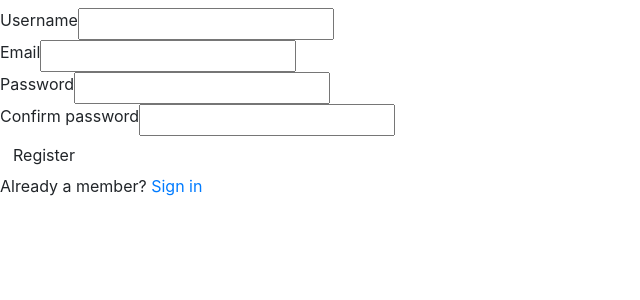
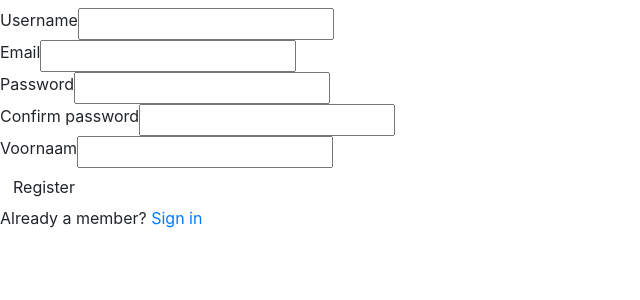
Before and after one commit to siemharmen/projectkbs, a PHP site: page /registreerpagina.php in a window 1280 px wide. Shown: the part 114-414 px from the top of the page, without its empty margins (0-640 px from the left). Run offline with PHP 8.4, Linux system fonts and the light colour scheme; data that the repository does not hold is empty.

Commit message:
Inloggen

```diff
--- a/navbar.php
+++ b/navbar.php
@@ -45,6 +45,10 @@ $categorieën = AlleCategorieënOpVragen();
         <p>Welcome <strong><?php echo $_SESSION['username']; ?></strong></p>
         <p> <a href="index.php?logout='1'" style="color: red;">logout</a> </p>
     <?php endif*/ ?>
+    <?php  if (isset($_SESSION['username'])) : ?>
+        <p>Welcome <strong><?php echo $_SESSION['username']; ?></strong></p>
+        <p> <a href="index.php?logout='1'" style="color: red;">logout</a> </p>
+    <?php endif ?>
 
 </nav>
 
--- a/registreerpagina.php
+++ b/registreerpagina.php
@@ -31,6 +31,10 @@ include 'ProductFuncties.php';
     <div class="input-group">
         <label>Confirm password</label>
         <input type="password" name="password_2">
+        <div class="input-group">
+            <label>Voornaam</label>
+            <input type="text" name="voornaam" value="<?php echo $voornaam; ?>">
+        </div>
     </div>
     <div class="input-group">
         <button type="submit" class="btn" name="reg_user">Register</button>
--- a/server.php
+++ b/server.php
@@ -4,6 +4,7 @@ session_start();
 // initializing variables
 $username = "";
 $email    = "";
+$voornaam    = "";
 $errors = array();
 
 // connect to the database
@@ -16,6 +17,7 @@ if (isset($_POST['reg_user'])) {
     $email = mysqli_real_escape_string($db, $_POST['email']);
     $password_1 = mysqli_real_escape_string($db, $_POST['password_1']);
     $password_2 = mysqli_real_escape_string($db, $_POST['password_2']);
+    $voornaam = mysqli_real_escape_string($db, $_POST['voornaam']);
 
     // form validation: ensure that the form is correctly filled ...
     // by adding (array_push()) corresponding error unto $errors array
```
Also changed, not shown: insert-images-to-mysql/local/DBA joke mug - mind if I join you (White).jpg (added).
